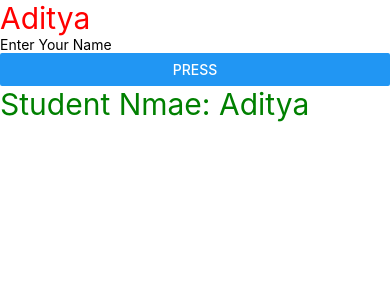
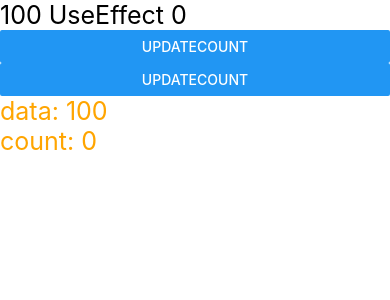
Before and after one commit to birbalkr/reactNative, a React Native app: screen / in a window 390 px wide. Shown: the top 300 px of the page. Built offline with nearby package versions, Linux system fonts and the light colour scheme.

Commit message:
UseEffect

```diff
--- a/App.tsx
+++ b/App.tsx
@@ -1,38 +1,49 @@
-import React, { Component} from 'react';
+import React, { useEffect, useState } from 'react';
 import {
   Text,
   View,
   FlatList,
-  SectionList,
-  Button,
-  TextInput
+  Button
 } from "react-native";
-import Student from './components/Student';
 
-class App extends Component{
-  constructor(){
-    super();
-    this.state={
-      name:"Aditya"
-    }
-  }
-  updateName(text){
-    this.setState({name:text})
-  }
+function App() {
+  const [count, setCount] = useState(0);
+  const [data, setData] = useState(100);
 
-  render(){
-    return(
-      <View >
-        <Text style={{fontSize:30,color:'red'}} >{this.state.name}</Text>
-        <TextInput placeholder='Enter Your Name'
-        onChangeText={(text)=>this.updateName(text)}/>
-        <Button title='Press'></Button>
-        <Student name={this.state.name} />
-      </View>
-    )
-  }
+  // useEffect(()=>{
+  //   console.warn("hello");
 
-}
+  // },[count])
+  // useEffect(()=>{
+  //   console.warn("call some api");
 
+  // },[data])
+  return (
+    <View>
+      <Text style={{ fontSize: 25 }}>{data} UseEffect {count}</Text>
+      <Button title='UpdateCount' onPress={() => setCount(count + 1)} />
+      <Button title='UpdateCount' onPress={() => setData(data + 1)} />
+      <User info={{ data, count }} />
+    </View>
+  );
+};
+
+const User = (props) => {
+
+  useEffect(() => {
+    console.warn("run this code when data prop is updated");
+  }, [props.info.data])
+
+  useEffect(() => {
+    console.warn("run this code when count prop is updated");
+  }, [props.info.count])
+
+  return (
+    <View>
+      <Text style={{ fontSize: 25, color: 'orange' }}>data: {props.info.data}</Text>
+      <Text style={{ fontSize: 25, color: 'orange' }}>count: {props.info.count}</Text>
+    </View>
+  )
+};
 
 export default App;
--- a/components/Student.js
+++ b/components/Student.js
@@ -12,7 +12,7 @@ class Student extends Component {
     render() {
         return (
             <View >
-                <Text style={{ fontSize: 30, color: 'green' }} >Student Nmae: {this.props.name}</Text>
+                <Text style={{ fontSize: 30, color: 'green' }} >Student Name: {this.props.name}</Text>
             </View>
         )
     }
```
